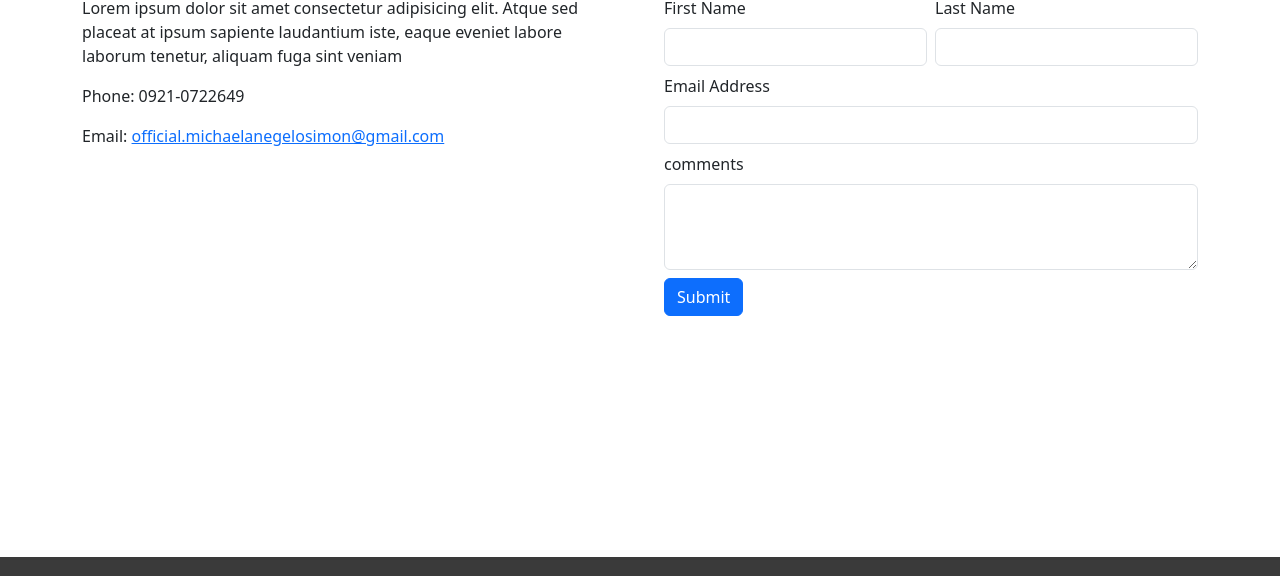
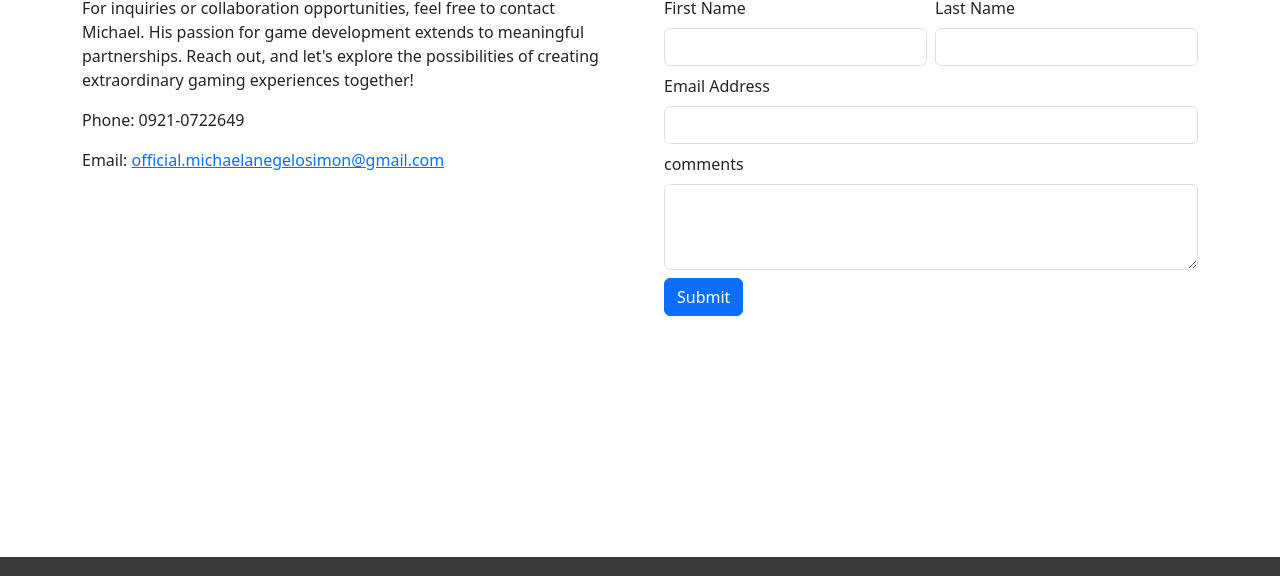
Before and after one commit to AcidAgent/Portfolio, a plain HTML site: page contact.html in a window 1280 px wide. Shown: the part 169-745 px from the top of the page. Drawn offline with nearby package versions, Linux system fonts and the light colour scheme.

Commit message:
Update contact.html
removal of lorem ipsum

```diff
--- a/contact.html
+++ b/contact.html
@@ -49,7 +49,7 @@
             <h1>Contact Me</h1>
             <div class="row g-5">
                 <div class="col-md-6">
-                    <p>Lorem ipsum dolor sit amet consectetur adipisicing elit. Atque sed placeat at ipsum sapiente laudantium iste, eaque eveniet labore laborum tenetur, aliquam fuga sint veniam</p>
+                    <p>For inquiries or collaboration opportunities, feel free to contact Michael. His passion for game development extends to meaningful partnerships. Reach out, and let's explore the possibilities of creating extraordinary gaming experiences together!</p>
                 <p>Phone: 0921-0722649</p>
                 <p>Email: <a href="mailto:official.michaelanegelosimon@gmail.com">official.michaelanegelosimon@gmail.com</a></p>
                 </div>
```
